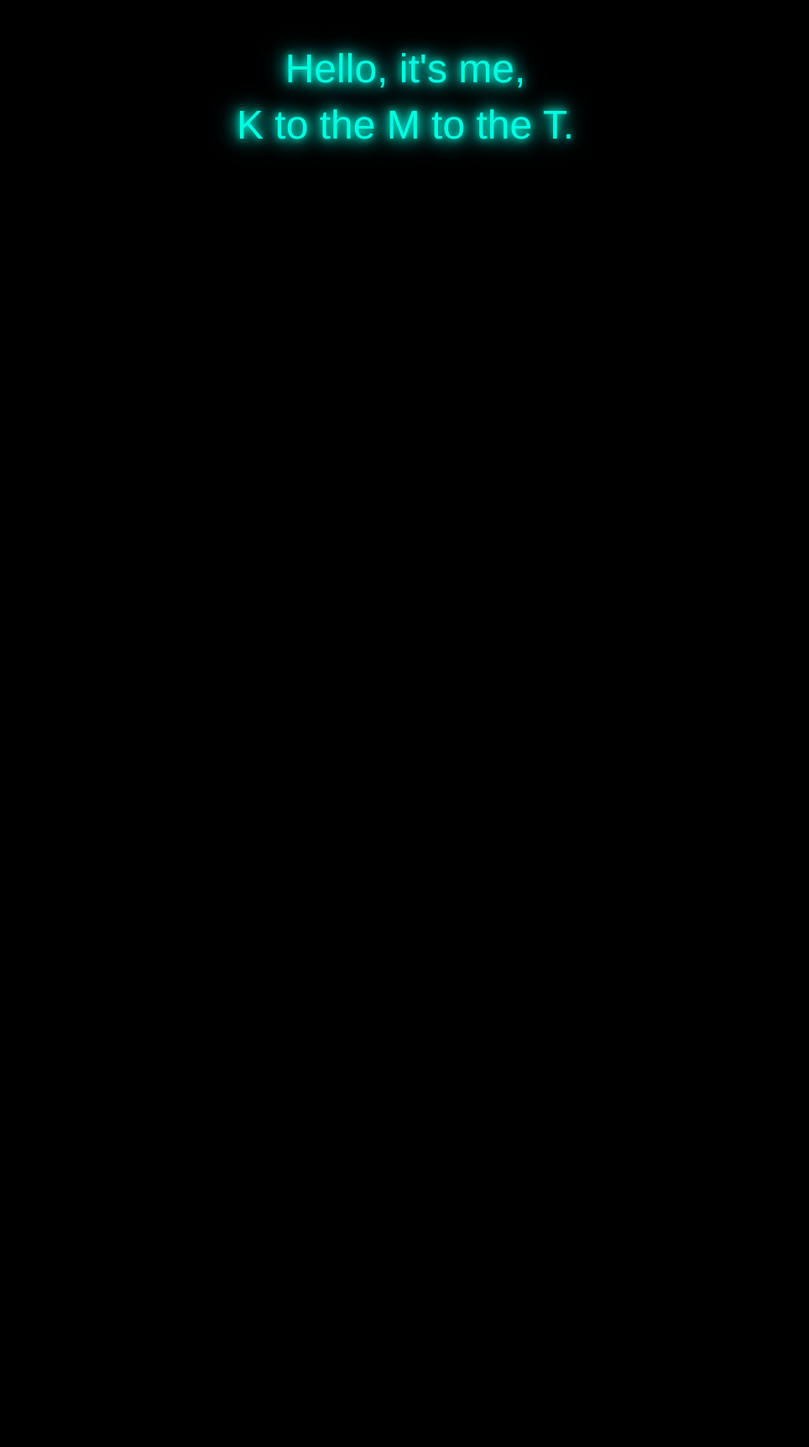
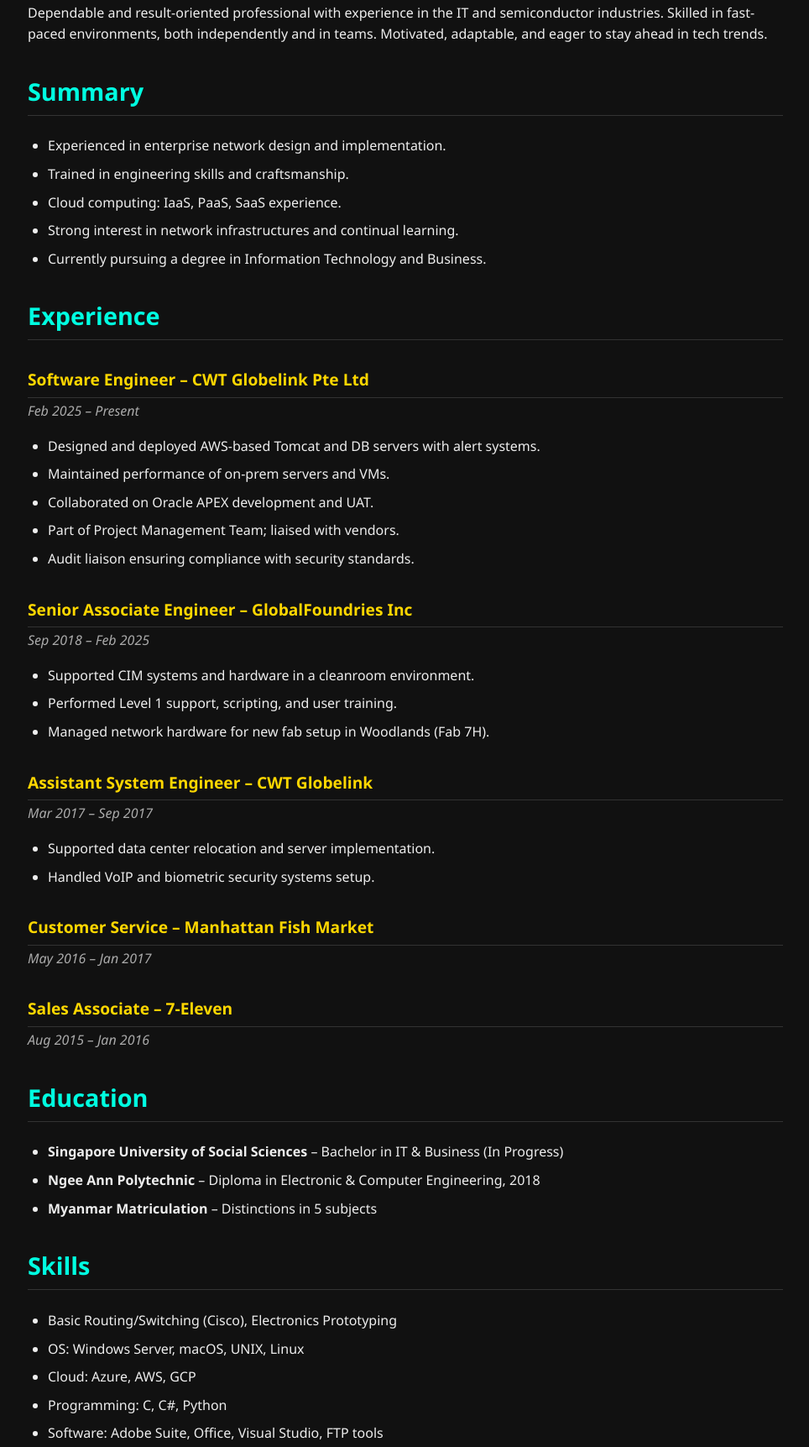
Before and after one commit to KaungMyatThu-77/mysite, a plain HTML site: page index.html in a window 1280 px wide. Shown: the part 285-2008 px from the top of the page at 84% size, without its empty margins (157-1121 px from the left). Before the commit the page ends 800 px from the top, so only its background shows below. Drawn offline with Linux system fonts and the light colour scheme.

Commit message:
Update index.html

```diff
--- a/index.html
+++ b/index.html
@@ -2,58 +2,180 @@
 <html lang="en">
 <head>
   <meta charset="UTF-8" />
-  <meta name="viewport" content="width=device-width, initial-scale=1.0" />
-  <title>Welcome</title>
+  <meta name="viewport" content="width=device-width, initial-scale=1.0"/>
+  <title>Kaung Myat Thu – Resume</title>
   <style>
-    * {
-      box-sizing: border-box;
+    body {
+      background-color: #111;
+      color: #eee;
+      font-family: 'Segoe UI', Tahoma, Geneva, Verdana, sans-serif;
+      line-height: 1.6;
+      margin: 0;
+      padding: 2rem;
     }
 
-    body {
-      background-color: #000; /* Pure black for better contrast */
-      color: white;
-      display: flex;
-      justify-content: center;
-      align-items: center;
-      padding: 2rem;
-      min-height: 100vh;
-      font-family: 'Helvetica Neue', sans-serif;
-      margin: 0;
-      text-align: center;
+    .container {
+      max-width: 900px;
+      margin: auto;
     }
 
-    .glow {
-      font-size: clamp(1.5rem, 6vw, 3rem);
-      line-height: 1.4;
-      color: #ffffff;
-      animation: glowPulse 5s infinite ease-in-out;
+    h1, h2, h3 {
+      color: #00ffe1;
+      border-bottom: 1px solid #333;
+      padding-bottom: 0.3rem;
+      margin-top: 2rem;
     }
 
-    @keyframes glowPulse {
-      0% {
-        color: #00ffe1;
-        text-shadow: 0 0 8px #00ffe1, 0 0 20px #00ffe1, 0 0 30px #00ffe1;
-      }
-      25% {
-        color: #ff00cc;
-        text-shadow: 0 0 8px #ff00cc, 0 0 20px #ff00cc, 0 0 30px #ff00cc;
-      }
-      50% {
-        color: #ffd700;
-        text-shadow: 0 0 8px #ffd700, 0 0 20px #ffd700, 0 0 30px #ffd700;
-      }
-      75% {
-        color: #00ff88;
-        text-shadow: 0 0 8px #00ff88, 0 0 20px #00ff88, 0 0 30px #00ff88;
-      }
-      100% {
-        color: #00ffe1;
-        text-shadow: 0 0 8px #00ffe1, 0 0 20px #00ffe1, 0 0 30px #00ffe1;
-      }
+    h1 {
+      font-size: 2.5rem;
+      margin-top: 0;
+    }
+
+    h2 {
+      font-size: 1.8rem;
+    }
+
+    h3 {
+      font-size: 1.2rem;
+      margin-bottom: 0.2rem;
+    }
+
+    .section {
+      margin-bottom: 2rem;
+    }
+
+    .job-title {
+      font-weight: bold;
+      color: #ffd700;
+    }
+
+    .subtext {
+      font-style: italic;
+      color: #aaa;
+    }
+
+    ul {
+      padding-left: 1.5rem;
+    }
+
+    li {
+      margin-bottom: 0.5rem;
+    }
+
+    a {
+      color: #00ffe1;
+      text-decoration: none;
+    }
+
+    a:hover {
+      text-decoration: underline;
     }
   </style>
 </head>
 <body>
-  <div class="glow">Hello, it's me,<br>K to the M to the T.</div>
+  <div class="container">
+    <h1>Kaung Myat Thu</h1>
+    <p>Block 348 Bukit Batok St 34 #07-238, Singapore 650348<br>
+    Mobile: 9850 0230 | Email: <a href="mailto:seniorkaung91@gmail.com">seniorkaung91@gmail.com</a></p>
+
+    <div class="section">
+      <h2>Profile</h2>
+      <p>Dependable and result-oriented professional with experience in the IT and semiconductor industries. Skilled in fast-paced environments, both independently and in teams. Motivated, adaptable, and eager to stay ahead in tech trends.</p>
+    </div>
+
+    <div class="section">
+      <h2>Summary</h2>
+      <ul>
+        <li>Experienced in enterprise network design and implementation.</li>
+        <li>Trained in engineering skills and craftsmanship.</li>
+        <li>Cloud computing: IaaS, PaaS, SaaS experience.</li>
+        <li>Strong interest in network infrastructures and continual learning.</li>
+        <li>Currently pursuing a degree in Information Technology and Business.</li>
+      </ul>
+    </div>
+
+    <div class="section">
+      <h2>Experience</h2>
+
+      <div>
+        <h3 class="job-title">Software Engineer – CWT Globelink Pte Ltd</h3>
+        <div class="subtext">Feb 2025 – Present</div>
+        <ul>
+          <li>Designed and deployed AWS-based Tomcat and DB servers with alert systems.</li>
+          <li>Maintained performance of on-prem servers and VMs.</li>
+          <li>Collaborated on Oracle APEX development and UAT.</li>
+          <li>Part of Project Management Team; liaised with vendors.</li>
+          <li>Audit liaison ensuring compliance with security standards.</li>
+        </ul>
+      </div>
+
+      <div>
+        <h3 class="job-title">Senior Associate Engineer – GlobalFoundries Inc</h3>
+        <div class="subtext">Sep 2018 – Feb 2025</div>
+        <ul>
+          <li>Supported CIM systems and hardware in a cleanroom environment.</li>
+          <li>Performed Level 1 support, scripting, and user training.</li>
+          <li>Managed network hardware for new fab setup in Woodlands (Fab 7H).</li>
+        </ul>
+      </div>
+
+      <div>
+        <h3 class="job-title">Assistant System Engineer – CWT Globelink</h3>
+        <div class="subtext">Mar 2017 – Sep 2017</div>
+        <ul>
+          <li>Supported data center relocation and server implementation.</li>
+          <li>Handled VoIP and biometric security systems setup.</li>
+        </ul>
+      </div>
+
+      <div>
+        <h3 class="job-title">Customer Service – Manhattan Fish Market</h3>
+        <div class="subtext">May 2016 – Jan 2017</div>
+      </div>
+
+      <div>
+        <h3 class="job-title">Sales Associate – 7-Eleven</h3>
+        <div class="subtext">Aug 2015 – Jan 2016</div>
+      </div>
+    </div>
+
+    <div class="section">
+      <h2>Education</h2>
+      <ul>
+        <li><strong>Singapore University of Social Sciences</strong> – Bachelor in IT & Business (In Progress)</li>
+        <li><strong>Ngee Ann Polytechnic</strong> – Diploma in Electronic & Computer Engineering, 2018</li>
+        <li><strong>Myanmar Matriculation</strong> – Distinctions in 5 subjects</li>
+      </ul>
+    </div>
+
+    <div class="section">
+      <h2>Skills</h2>
+      <ul>
+        <li>Basic Routing/Switching (Cisco), Electronics Prototyping</li>
+        <li>OS: Windows Server, macOS, UNIX, Linux</li>
+        <li>Cloud: Azure, AWS, GCP</li>
+        <li>Programming: C, C#, Python</li>
+        <li>Software: Adobe Suite, Office, Visual Studio, FTP tools</li>
+      </ul>
+    </div>
+
+    <div class="section">
+      <h2>Personal Details</h2>
+      <ul>
+        <li>NRIC: MG310894 / S9682415G</li>
+        <li>DOB: 23 Dec 1996 | Nationality: Myanmar</li>
+        <li>Languages: English, Burmese | Marital Status: Single</li>
+        <li>Availability: 1-month notice | Expected Salary: $4,000 (negotiable)</li>
+      </ul>
+    </div>
+
+    <div class="section">
+      <h2>Reference</h2>
+      <p>Mr. Wu Xiaoli, Manager, Mfg Systems Engineering<br>
+      GlobalFoundries, Woodlands<br>
+      M: 9363 8326 | O: 6670 3795<br>
+      E: <a href="mailto:Xiaoli.WU@globalfoundries.com">Xiaoli.WU@globalfoundries.com</a></p>
+    </div>
+  </div>
 </body>
 </html>
```
